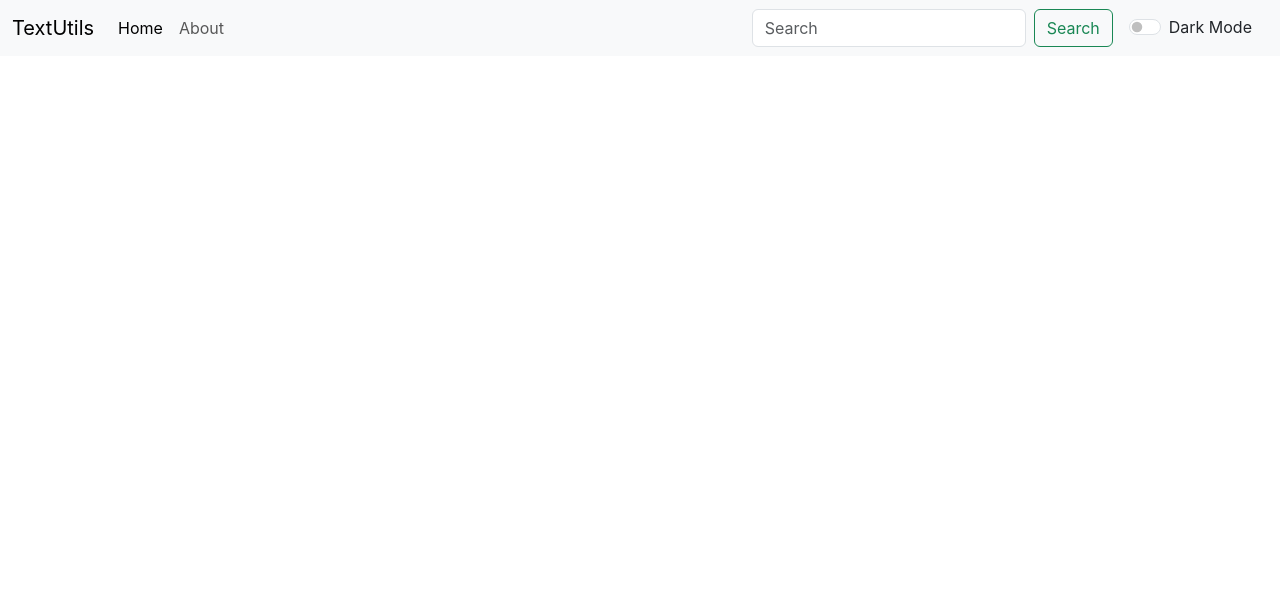
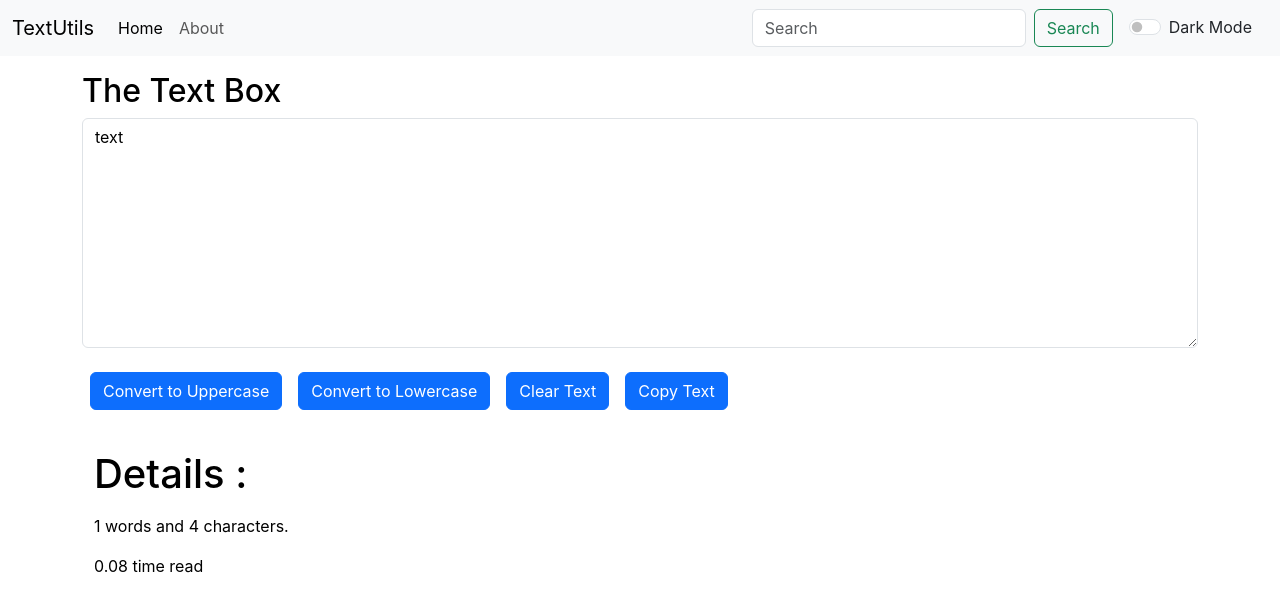
Before and after one commit to ADITYA-SUNTANURE/TextUtils-React, a React (Create React App) app: page / in a window 1280 px wide. Shown: the top 610 px of the page. Built offline with nearby package versions, Linux system fonts and the light colour scheme.

Commit message:
Exact Update App.js

```diff
--- a/src/App.js
+++ b/src/App.js
@@ -66,7 +66,7 @@ function App() {
             <About />
           </Route>
 
-          <Route exact path="/TextUtils-React">
+          <Route path="/">
           <TextForm heading='The Text Box' mode={mode} showAlert={showAlert}/>
           </Route>
         </Switch>
```
